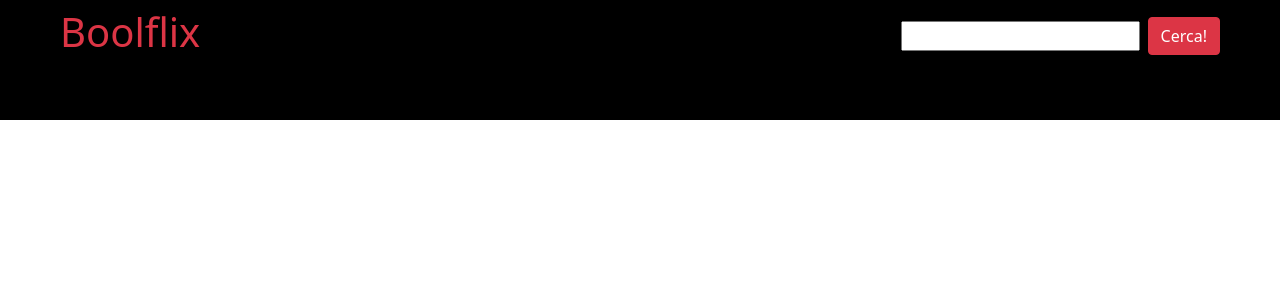
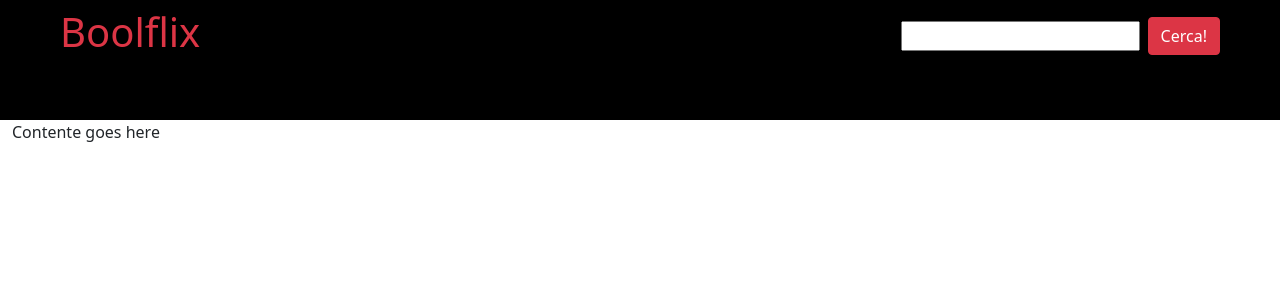
Before and after one commit to dona70909/vue-boolflix, a Vue app: page / in a window 1280 px wide. Shown: the top 300 px of the page. Built offline with nearby package versions, Linux system fonts and the light colour scheme.

Commit message:
main created

```diff
--- a/src/App.vue
+++ b/src/App.vue
@@ -1,16 +1,19 @@
 <template>
   <div id="app">
     <HeaderWrapper/>
+    <MainWrapper/>
   </div>
 </template>
 
 <script>
 import HeaderWrapper from './components/header/HeaderWrapper.vue'
+import MainWrapper from './components/main/MainWrapper.vue'
 
 export default {
   name: 'App',
   components: {
-    HeaderWrapper
+    HeaderWrapper,
+    MainWrapper
   }
 }
 </script>
--- /dev/null
+++ b/src/components/main/MainWrapper.vue
@@ -0,0 +1,21 @@
+<template>
+    <main>
+        <section class="container-fluid">
+            <div class="row">
+                <div class="col-12">
+                    Contente goes here
+                </div>
+            </div>
+        </section>
+    </main>
+</template>
+
+<script>
+export default {
+    name:"MainWrapper"
+}
+</script>
+
+<style lang="scss" scoped>
+
+</style>
```
